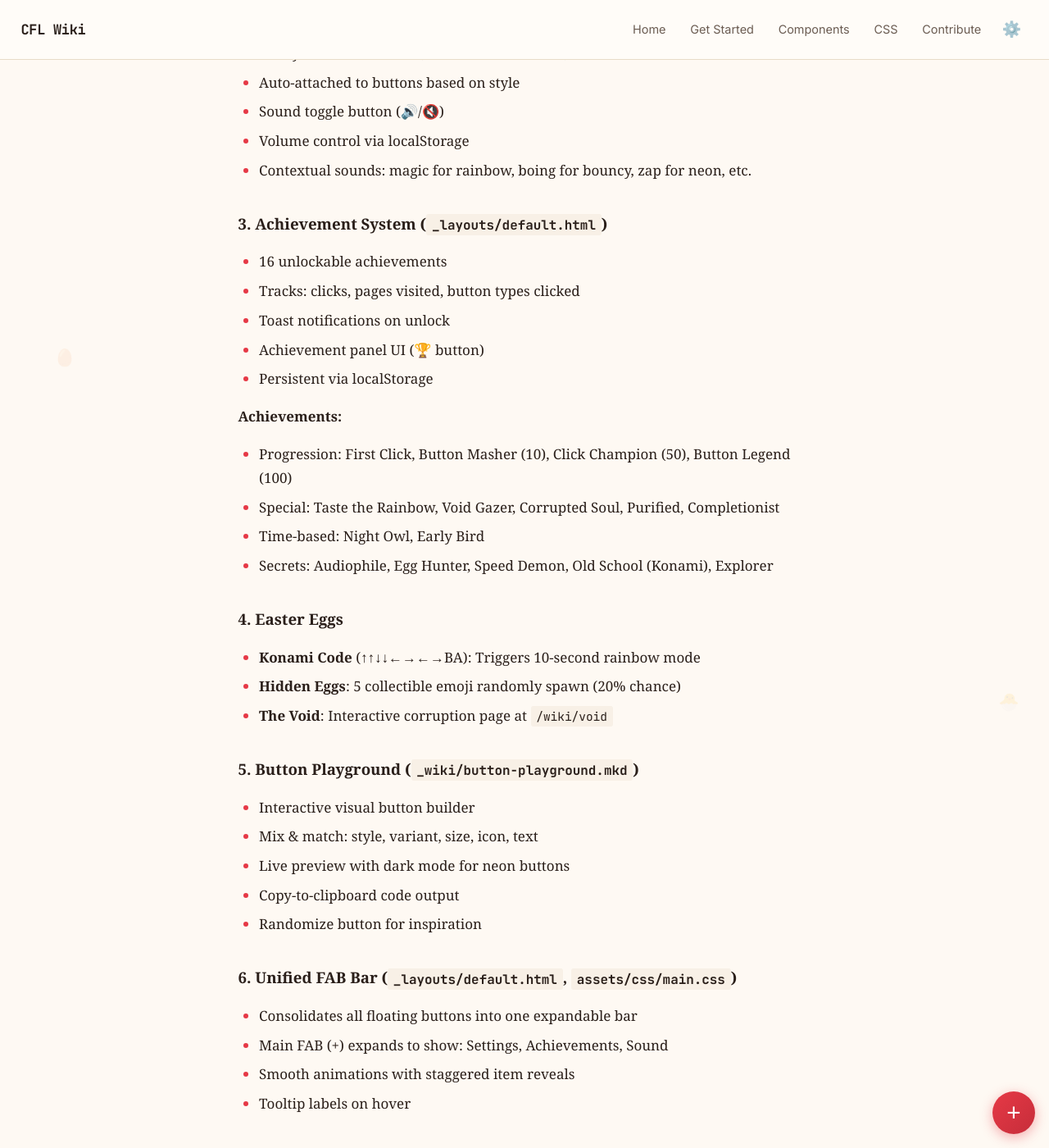
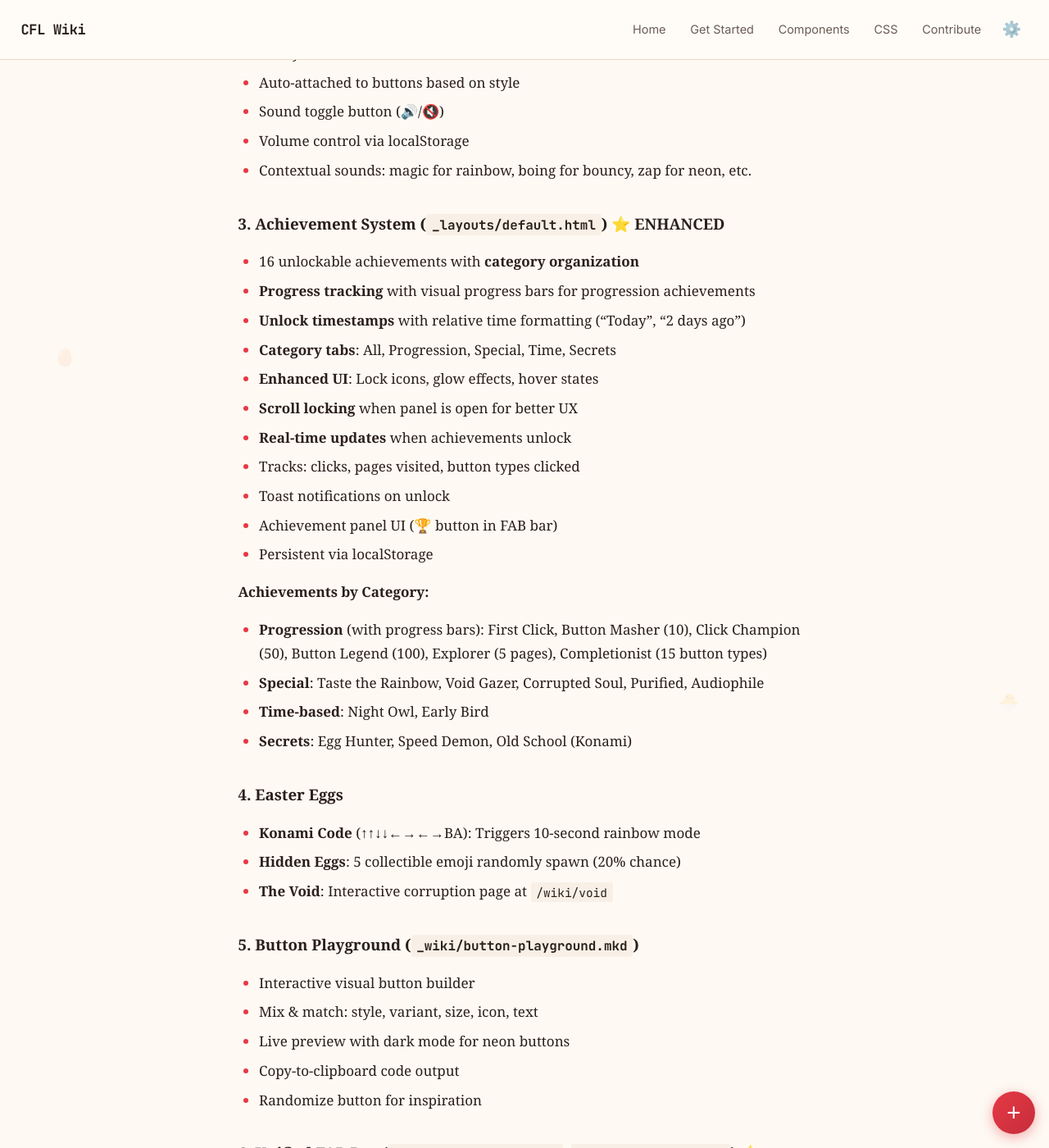
Before and after one commit to ChicoFabLab/chicofablab.github.io, a Jekyll site: the page built from PR_DESCRIPTION.md, in a window 1280 px wide and 1400 px high, scrolled down 1058 px. Shown: the whole window at 82% size. Built offline with Jekyll 4.4.1, drawn with Linux system fonts in a browser that asks for light colours; some web fonts are replaced; our own code applies the rules of GitHub Pages for plain Markdown files; some of the changed text lies outside the part shown.

Commit message:
docs: update PR description with enhanced achievement system and settings menu

```diff
--- a/PR_DESCRIPTION.md
+++ b/PR_DESCRIPTION.md
@@ -28,18 +28,24 @@
 - Volume control via localStorage
 - Contextual sounds: magic for rainbow, boing for bouncy, zap for neon, etc.
 
-### 3. **Achievement System** (`_layouts/default.html`)
-- 16 unlockable achievements
+### 3. **Achievement System** (`_layouts/default.html`) ⭐ ENHANCED
+- 16 unlockable achievements with **category organization**
+- **Progress tracking** with visual progress bars for progression achievements
+- **Unlock timestamps** with relative time formatting ("Today", "2 days ago")
+- **Category tabs**: All, Progression, Special, Time, Secrets
+- **Enhanced UI**: Lock icons, glow effects, hover states
+- **Scroll locking** when panel is open for better UX
+- **Real-time updates** when achievements unlock
 - Tracks: clicks, pages visited, button types clicked
 - Toast notifications on unlock
-- Achievement panel UI (🏆 button)
+- Achievement panel UI (🏆 button in FAB bar)
 - Persistent via localStorage
 
-**Achievements:**
-- Progression: First Click, Button Masher (10), Click Champion (50), Button Legend (100)
-- Special: Taste the Rainbow, Void Gazer, Corrupted Soul, Purified, Completionist
-- Time-based: Night Owl, Early Bird
-- Secrets: Audiophile, Egg Hunter, Speed Demon, Old School (Konami), Explorer
+**Achievements by Category:**
+- **Progression** (with progress bars): First Click, Button Masher (10), Click Champion (50), Button Legend (100), Explorer (5 pages), Completionist (15 button types)
+- **Special**: Taste the Rainbow, Void Gazer, Corrupted Soul, Purified, Audiophile
+- **Time-based**: Night Owl, Early Bird
+- **Secrets**: Egg Hunter, Speed Demon, Old School (Konami)
 
 ### 4. **Easter Eggs**
 - **Konami Code** (↑↑↓↓←→←→BA): Triggers 10-second rainbow mode
@@ -53,11 +59,15 @@
 - Copy-to-clipboard code output
 - Randomize button for inspiration
 
-### 6. **Unified FAB Bar** (`_layouts/default.html`, `assets/css/main.css`)
+### 6. **Unified FAB Bar** (`_layouts/default.html`, `assets/css/main.css`) ⭐ ENHANCED
 - Consolidates all floating buttons into one expandable bar
 - Main FAB (+) expands to show: Settings, Achievements, Sound
 - Smooth animations with staggered item reveals
 - Tooltip labels on hover
+- **New Settings Menu**: Clean vertical dropdown replacing orbit menu
+  - Fonts, Colors, Scope, Reset panels
+  - Quick font switchers (Serif, Sans)
+  - Click-outside-to-close behavior
 
 ### 7. **Component Showcase** (`_wiki/component-showcase.mkd`)
 - Live examples of all components
@@ -109,6 +119,9 @@
 - [x] All button styles render correctly
 - [x] Sounds play on button clicks
 - [x] Achievements unlock properly
+- [x] Achievement categories and progress bars work
+- [x] Settings menu opens/closes correctly
+- [x] Scroll locking works when panels are open
 - [x] Easter eggs spawn and collect
 - [x] Konami code triggers rainbow mode
 - [x] Button playground generates valid code
```
